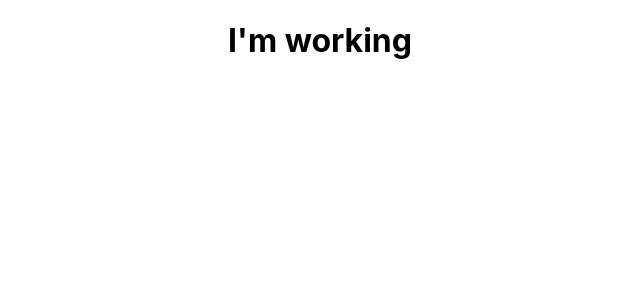
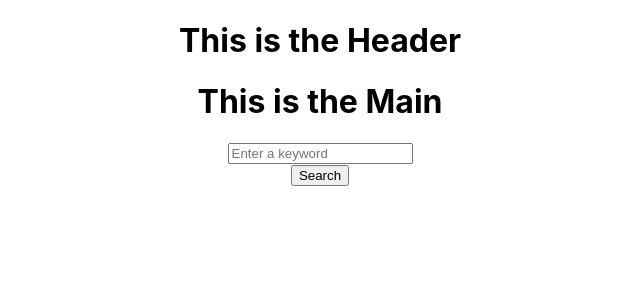
Before and after one commit to PercaysoRecruitment/pe3-soc_cohort_8-ciisiq, a React (Create React App) app: page / in a window 1280 px wide. Shown: the top 300 px of the page, without its empty margins (320-960 px from the left). Built offline with nearby package versions, Linux system fonts and the light colour scheme; no server answers.

Commit message:
done the fetch

```diff
--- a/src/components/app/App.js
+++ b/src/components/app/App.js
@@ -1,9 +1,12 @@
+import Main from "../main/Main";
 import "./App.css";
+import Header from "../header/Header";
 
 function App() {
   return (
     <div className="App">
-      <h1>I'm working</h1>
+      <Header />
+      <Main />
     </div>
   );
 }
--- a/src/components/button/Button.js
+++ b/src/components/button/Button.js
@@ -1,9 +1,11 @@
 import React from "react";
 
-export default function Button() {
+export default function Button({ click }) {
   return (
     <div>
-      <h1>This is the Button</h1>
+      <button className="btn" onClick={click}>
+        Search
+      </button>
     </div>
   );
 }
--- a/src/components/main/Main.js
+++ b/src/components/main/Main.js
@@ -1,9 +1,35 @@
 import React from "react";
+import { useEffect, useState } from "react";
+import Search from "../search/Search";
+import Button from "../button/Button";
 
 export default function Main() {
+  const [news, setNews] = useState();
+  const [search, setSearch] = useState("");
+
+  const URL = `https://gnews.io/api/v4/search?q=${search}&token=70e7d51750cb67d8b6fce9db19fc2953`;
+
+  const handleUserSearch = (e) => {
+    setSearch(e.target.value);
+  };
+
+  async function fetchNews(theNews) {
+    const response = await fetch(URL);
+    const data = response.json();
+    theNews = data;
+    console.log(theNews);
+    setNews(theNews);
+  }
+
+  useEffect(() => {
+    fetchNews();
+  }, []);
+
   return (
     <div>
       <h1>This is the Main</h1>
+      <Search onChangeNews={handleUserSearch} />
+      <Button click={() => fetchNews()} />
     </div>
   );
 }
--- a/src/components/search/Search.js
+++ b/src/components/search/Search.js
@@ -1,9 +1,14 @@
 import React from "react";
 
-export default function Search() {
+export default function Search({ onChangeNews }) {
   return (
     <div>
-      <h1>This is the search Bar</h1>
+      <input
+        type="text"
+        className="input"
+        placeholder="Enter a keyword"
+        onChange={onChangeNews}
+      />
     </div>
   );
 }
```
